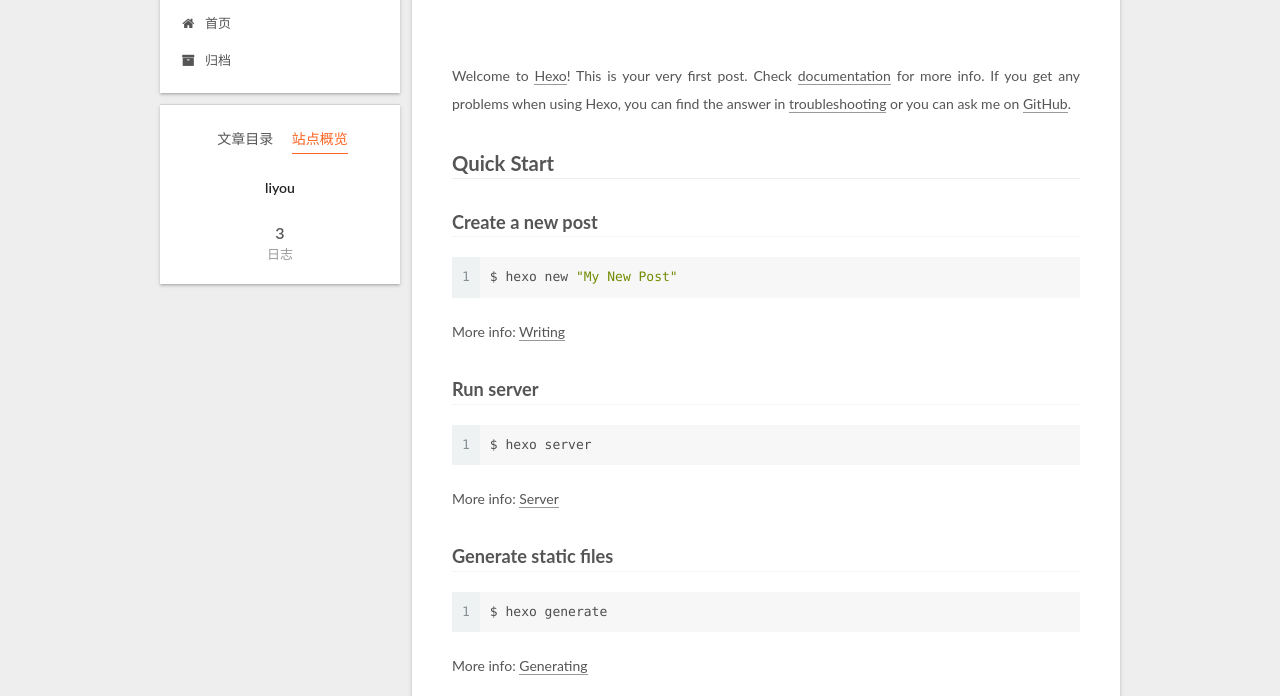
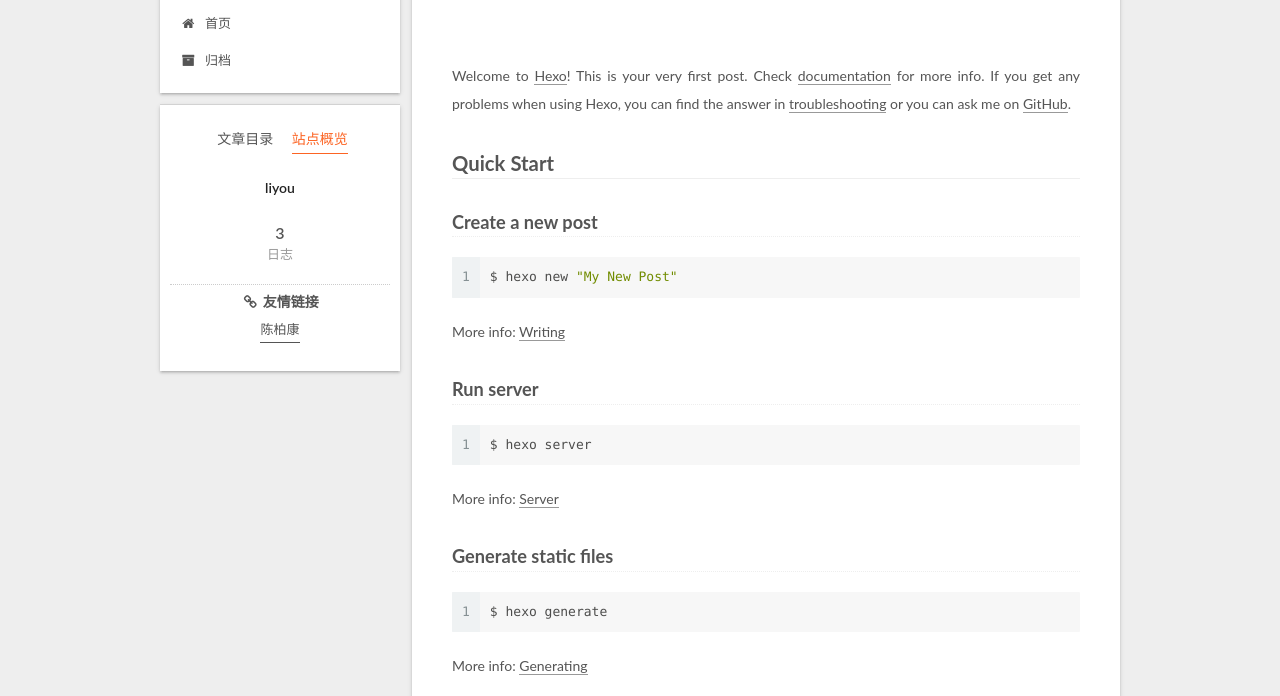
Before and after one commit to Liyouakioi/Liyou, a plain HTML site: page 2019/08/20/hello-world/index.html in a window 1280 px wide. Both pictures are taken after a click on the item "站点概览". Shown: the part 104-800 px from the top of the page. Drawn offline with Linux system fonts and the light colour scheme.

Commit message:
Site updated: 2019-08-24 15:37:08

```diff
--- a/2019/08/20/hello-world/index.html
+++ b/2019/08/20/hello-world/index.html
@@ -442,6 +442,20 @@
 
 
 
+            <div class="links-of-blogroll motion-element links-of-blogroll-block">
+              <div class="links-of-blogroll-title">
+                <i class="fa  fa-fw fa-link"></i>
+                友情链接
+              </div>
+              <ul class="links-of-blogroll-list">
+
+                  <li class="links-of-blogroll-item">
+                    <a href="chenbokang.github.io" title="陈柏康" target="_blank">陈柏康</a>
+                  </li>
+
+              </ul>
+            </div>
+
 
 
 
--- a/css/main.css
+++ b/css/main.css
@@ -1823,7 +1823,7 @@ pre .javascript .function {
   width: 4px;
   height: 4px;
   border-radius: 50%;
-  background: #ff0965;
+  background: #ffff12;
 }
 .links-of-blogroll {
   font-size: 13px;
```
Also changed, not shown: 2019/08/22/Who-is-me/index.html (+14 -0 lines), 2019/08/22/漫谈等腰三角形的那些神秘性质/index.html (+14 -0 lines), archives/2019/08/index.html (+14 -0 lines), archives/2019/index.html (+14 -0 lines), archives/index.html (+14 -0 lines), index.html (+14 -0 lines).
